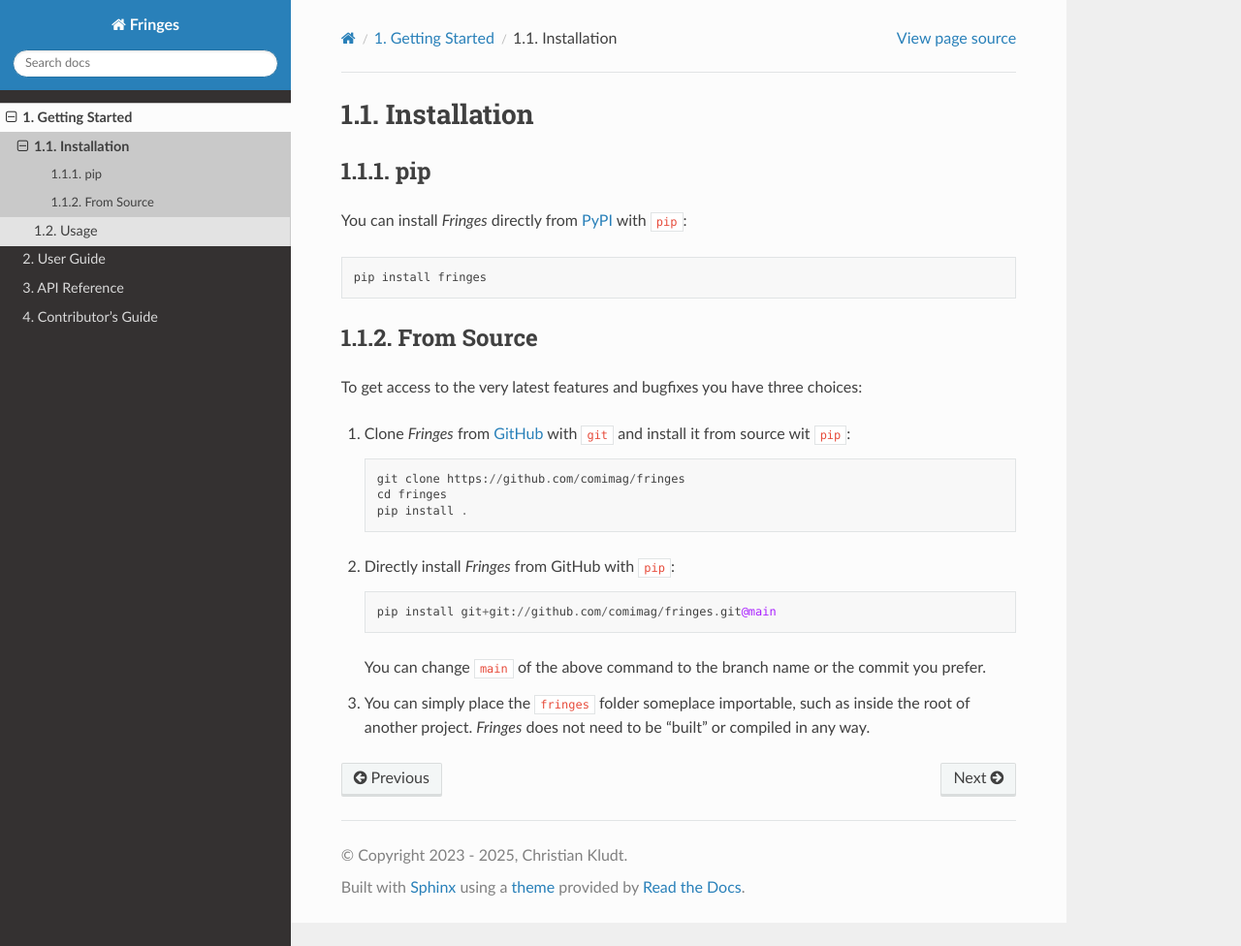
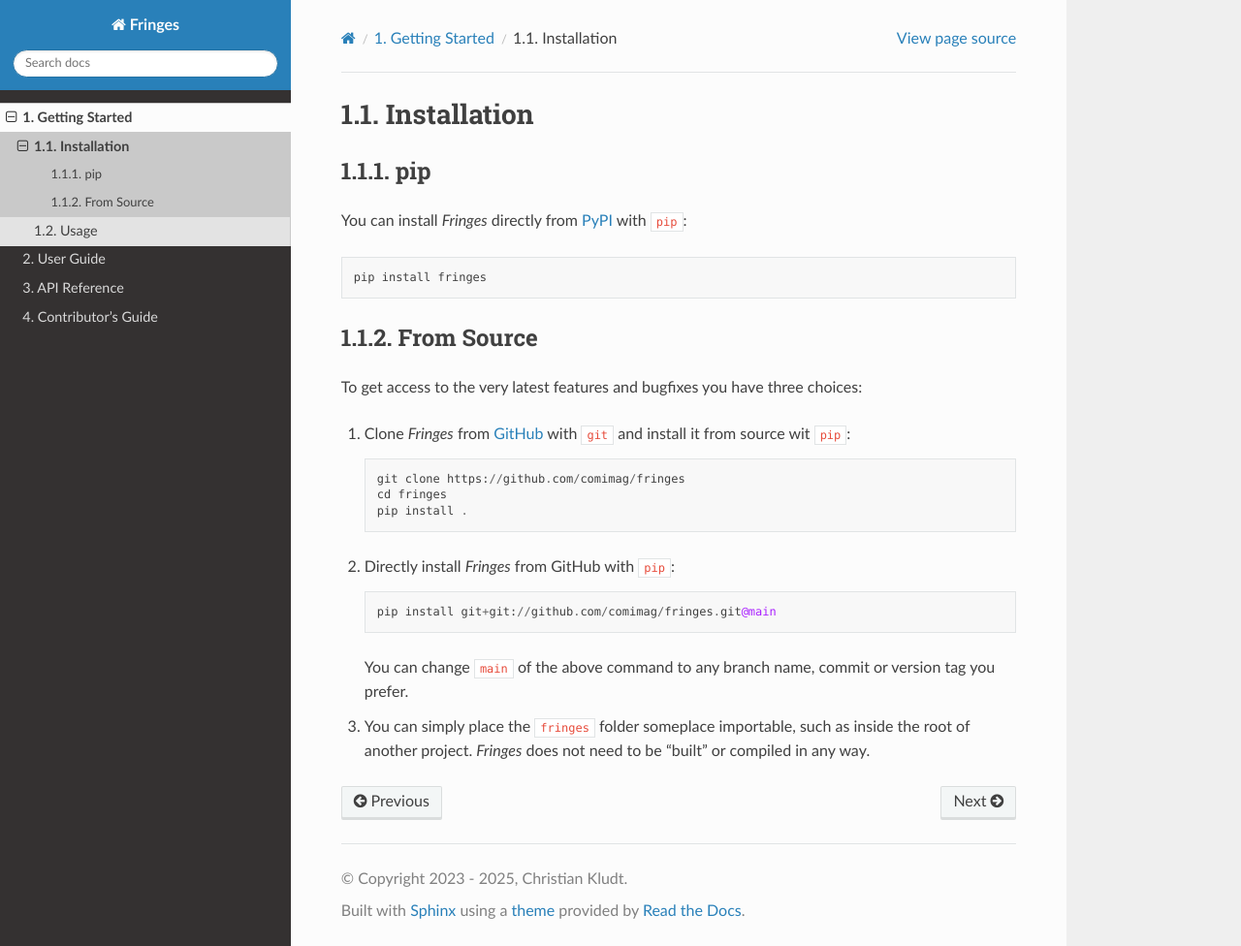
Before and after one commit to comimag/Fringes, a Sphinx documentation site: the page built from docs/source/01_start/install.rst, in a window 1280 px wide and 976 px high. Shown: the whole window at 97% size. Built offline with Sphinx 7.4.7 and the Read the Docs theme 3.1.0, drawn with Linux system fonts in a browser that asks for light colours; pages that are not in the unit, such as notebooks, are missing from menus.

```diff
--- a/docs/source/01_start/install.rst
+++ b/docs/source/01_start/install.rst
@@ -22,8 +22,7 @@ To get access to the very latest features and bugfixes you have three choices:
 
     pip install git+git://github.com/comimag/fringes.git@main
 
-   You can change ``main`` of the above command to the branch name or the
-   commit you prefer.
+   You can change ``main`` of the above command to any branch name, commit or version tag you prefer.
 
 3. You can simply place the ``fringes`` folder someplace importable, such as
    inside the root of another project. `Fringes` does not need to be "built" or
--- a/docs/source/01_start/usage.rst
+++ b/docs/source/01_start/usage.rst
@@ -38,8 +38,8 @@ Encode
 """"""
 For generating the fringe pattern sequence ``I``, use the method :meth:`~fringes.fringes.Fringes.encode`.
 It returns a `Numpy array <https://numpy.org/doc/stable/reference/generated/numpy.ndarray.html>`_
-in :meth:`~fringes.util.vshape` (frames :attr:`~fringes.fringes.Fringes.T`, width :attr:`~fringes.fringes.Fringes.X`,
-height :attr:`~fringes.fringes.Fringes.Y`, color channels :attr:`~fringes.fringes.Fringes.C`).
+in :meth:`~fringes.util.vshape`: frames :attr:`~fringes.fringes.Fringes.T`, width :attr:`~fringes.fringes.Fringes.X`,
+height :attr:`~fringes.fringes.Fringes.Y`, color channels :attr:`~fringes.fringes.Fringes.C`.
 
 .. code-block:: python
 
```
Also changed, not shown: docs/source/02_tutorial/mux.rst (+12 -10 lines), docs/source/01_start/setup.png (added), docs/source/02_tutorial/mux/FDM_D1K2.png (deleted), docs/source/02_tutorial/mux/FDM_D2K1.png (deleted), docs/source/02_tutorial/mux/FDM_D2K2.png (deleted), docs/source/02_tutorial/mux/FDM_D2K2_static.png (deleted), docs/source/02_tutorial/mux/SDM+WDM.gif (deleted), docs/source/02_tutorial/mux/SDM.png (deleted), docs/source/02_tutorial/mux/WDM.png (deleted), 4 other files.
